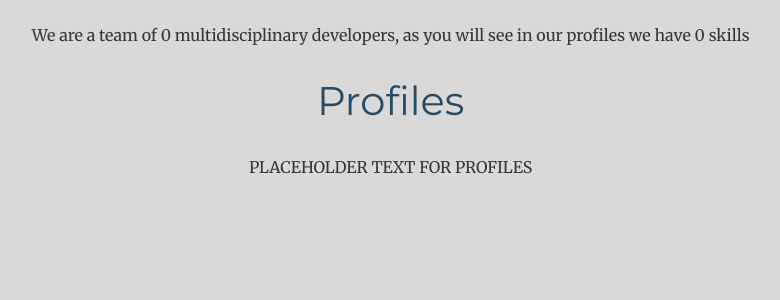
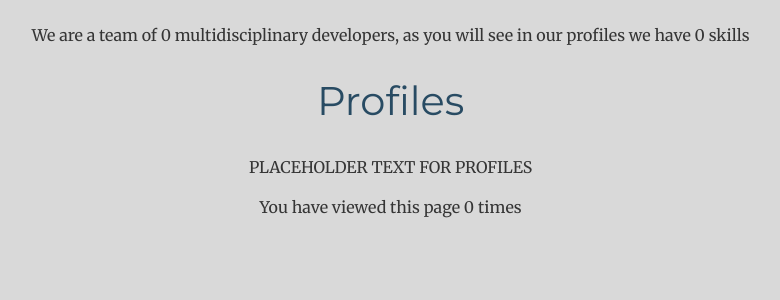
Before and after one commit to jb-0/django_portfolio, a Django app: page /about/ in a window 1280 px wide. Shown: the part 243-543 px from the top of the page, without its empty margins (356-1136 px from the left). Run offline with Django 3.2, Linux system fonts and the light colour scheme; some libraries are stand-ins or nearby versions.

Commit message:
Session attribute generated for anonymous users, offers page count

```diff
--- a/profiles/templates/index.html
+++ b/profiles/templates/index.html
@@ -11,4 +11,6 @@
     <h2>Profiles</h2>
     <p>PLACEHOLDER TEXT FOR PROFILES</p>
 
+    <p> You have viewed this page {{ num_visits }} {%if num_visits == 1 %} time {% else %} times {%endif%}</p>
+
 {% endblock %}
--- a/profiles/views.py
+++ b/profiles/views.py
@@ -8,9 +8,14 @@ def index(request):
     num_profiles = Profile.objects.count()
     num_skills = Skill.objects.count()
 
+    # Number of visits to this view, as counted in the session variable.
+    num_visits = request.session.get('num_visits', 0)
+    request.session['num_visits'] = num_visits + 1
+
     context = {
         'num_profiles': num_profiles,
-        'num_skills': num_skills
+        'num_skills': num_skills,
+        'num_visits': num_visits,
     }
 
     return render(request, 'index.html', context=context)
```
